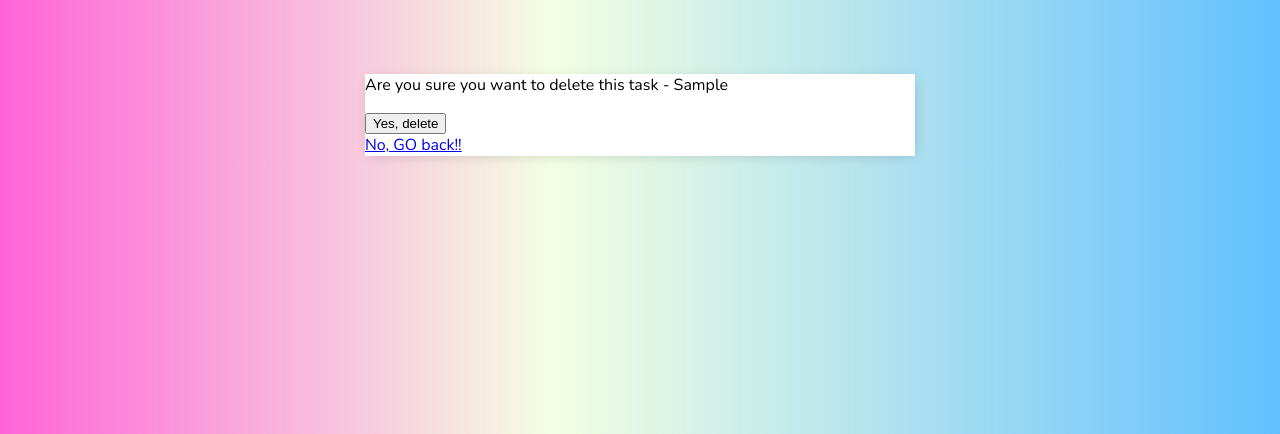
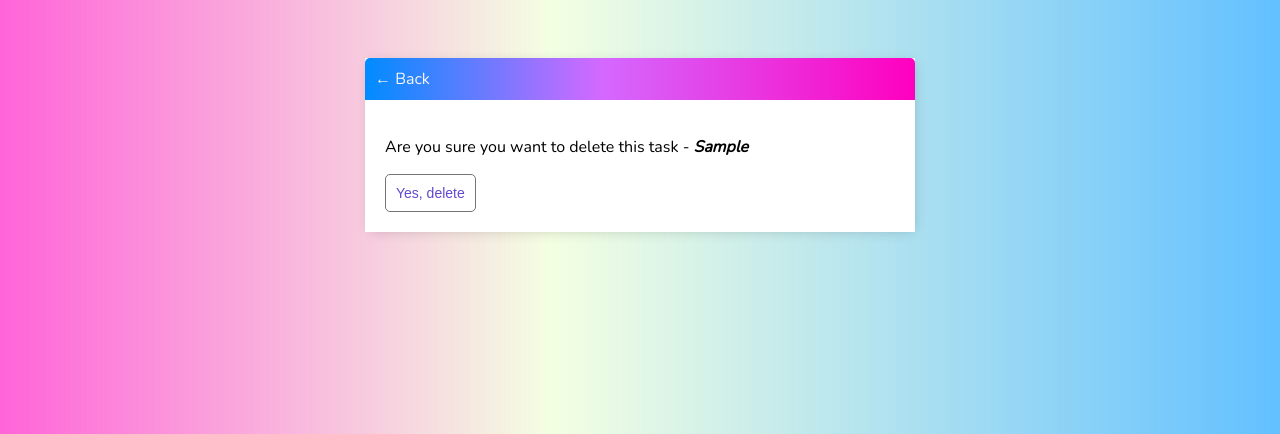
Before and after one commit to Bella-aa/to-do-app-django, a Django app: page /task-delete/1/ in a window 1280 px wide. Shown: the top 434 px of the page. Run offline with Django 3.2, Linux system fonts and the light colour scheme; a user stored in the database is signed in; tables that the repository leaves empty hold one stand-in row (values such as "Sample post").

Commit message:
added styling to delete page

```diff
--- a/templates/ToDo/task_confirm_delete.html
+++ b/templates/ToDo/task_confirm_delete.html
@@ -2,11 +2,16 @@
 
 {% block content %}
 
-<form action="" method="post">
-    {% csrf_token %}
+<div class="header-bar">
+    <a href="{% url 'task' %}">&#8592; Back</a>
+</div>
 
-    <p> Are you sure you want to delete this task - {{task}}</p>
-    <input type="submit" value="Yes, delete">
-</form>
-<a href="{% url 'task' %}">No, GO back!!</a>
+<div class="card-body">
+    <form action="" method="post">
+        {% csrf_token %}
+
+        <p> Are you sure you want to delete this task - <b><i>{{task}}</i></b></p>
+        <input class="button" type="submit" value="Yes, delete">
+    </form>
+</div>
 {% endblock content %}
```
